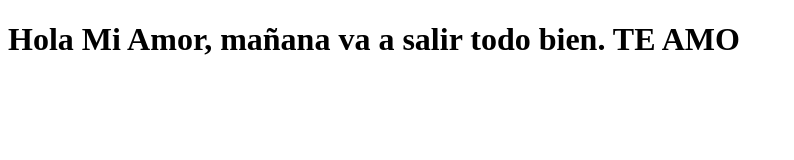
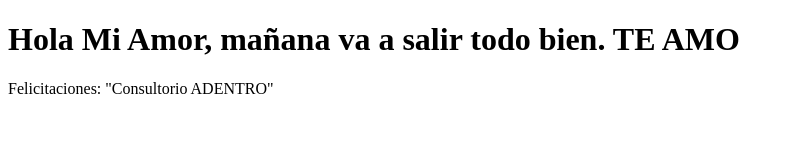
Before and after one commit to GusLed1870/mi-pagina-web, a plain HTML site: page index.html in a window 1280 px wide. Shown: the whole page, without its empty margins (0-794 px from the left). Drawn offline with Linux system fonts and the light colour scheme.

Commit message:
Deploying to gh-pages from @ GusLed1870/mi-pagina-web@cc85b7058f03459cc3fe4444eea51ad837f49f2b 🚀

```diff
--- a/index.html
+++ b/index.html
@@ -8,5 +8,6 @@
 </head>
 <body>
     <h1> Hola Mi Amor, mañana va a salir todo bien. TE AMO </h1>
+    <p>Felicitaciones: "Consultorio ADENTRO" </p>
 </body>
 </html>
```
